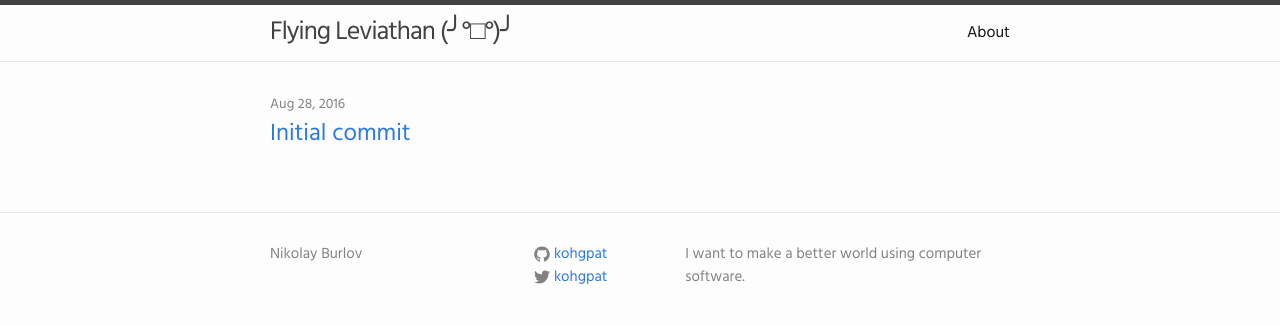
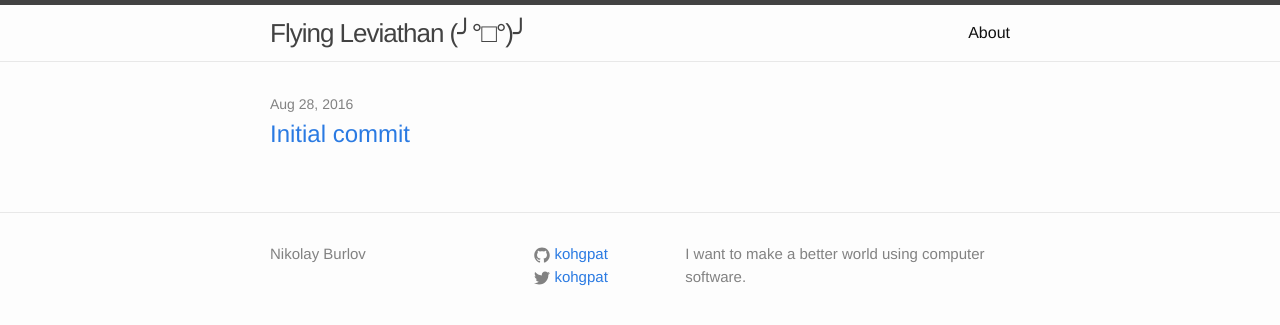
Before and after one commit to kohgpat/kohgpat.github.io, a Jekyll site: the page built from index.html, in a window 1280 px wide. Shown: the top 325 px of the page. Built offline with Jekyll 4.4.1, drawn with Linux system fonts in a browser that asks for light colours.

Commit message:
Remove custom fonts for now

```diff
--- a/_includes/head.html
+++ b/_includes/head.html
@@ -9,6 +9,4 @@
   <link rel="stylesheet" href="{{ "/css/main.css" | prepend: site.baseurl }}">
   <link rel="canonical" href="{{ page.url | replace:'index.html','' | prepend: site.baseurl | prepend: site.url }}">
   <link rel="alternate" type="application/rss+xml" title="{{ site.title | escape }}" href="{{ "/feed.xml" | prepend: site.baseurl | prepend: site.url }}">
-
-  <link rel="stylesheet" href="https://fonts.googleapis.com/css?family=Hind">
 </head>
--- a/css/main.scss
+++ b/css/main.scss
@@ -4,7 +4,7 @@
 @charset "utf-8";
 
 // Our variables
-$base-font-family: "Hind", "Helvetica Neue", Helvetica, Arial, sans-serif;
+$base-font-family: "Helvetica Neue", Helvetica, Arial, sans-serif;
 $base-font-size:   16px;
 $base-font-weight: 400;
 $small-font-size:  $base-font-size * 0.875;
```
